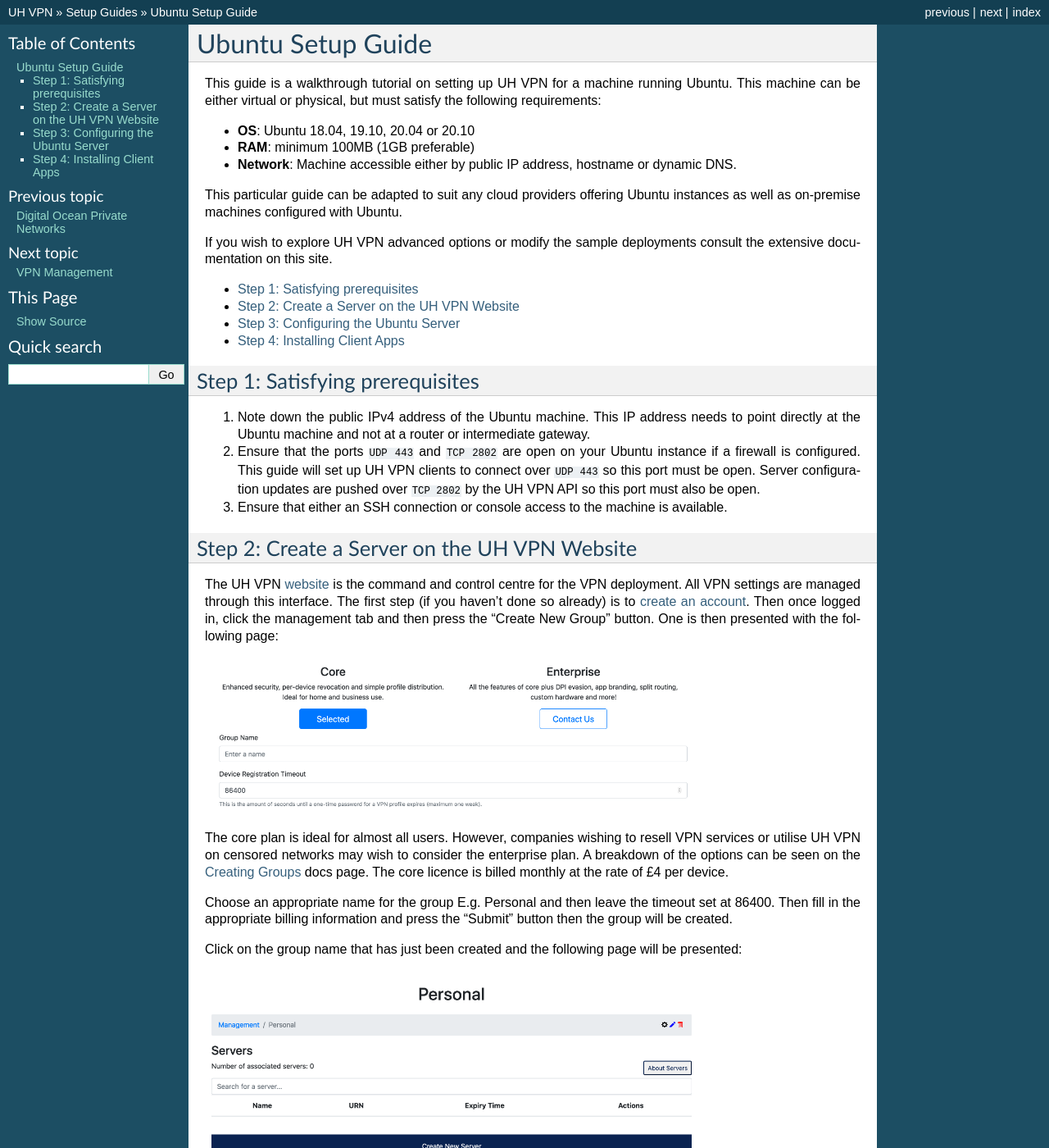
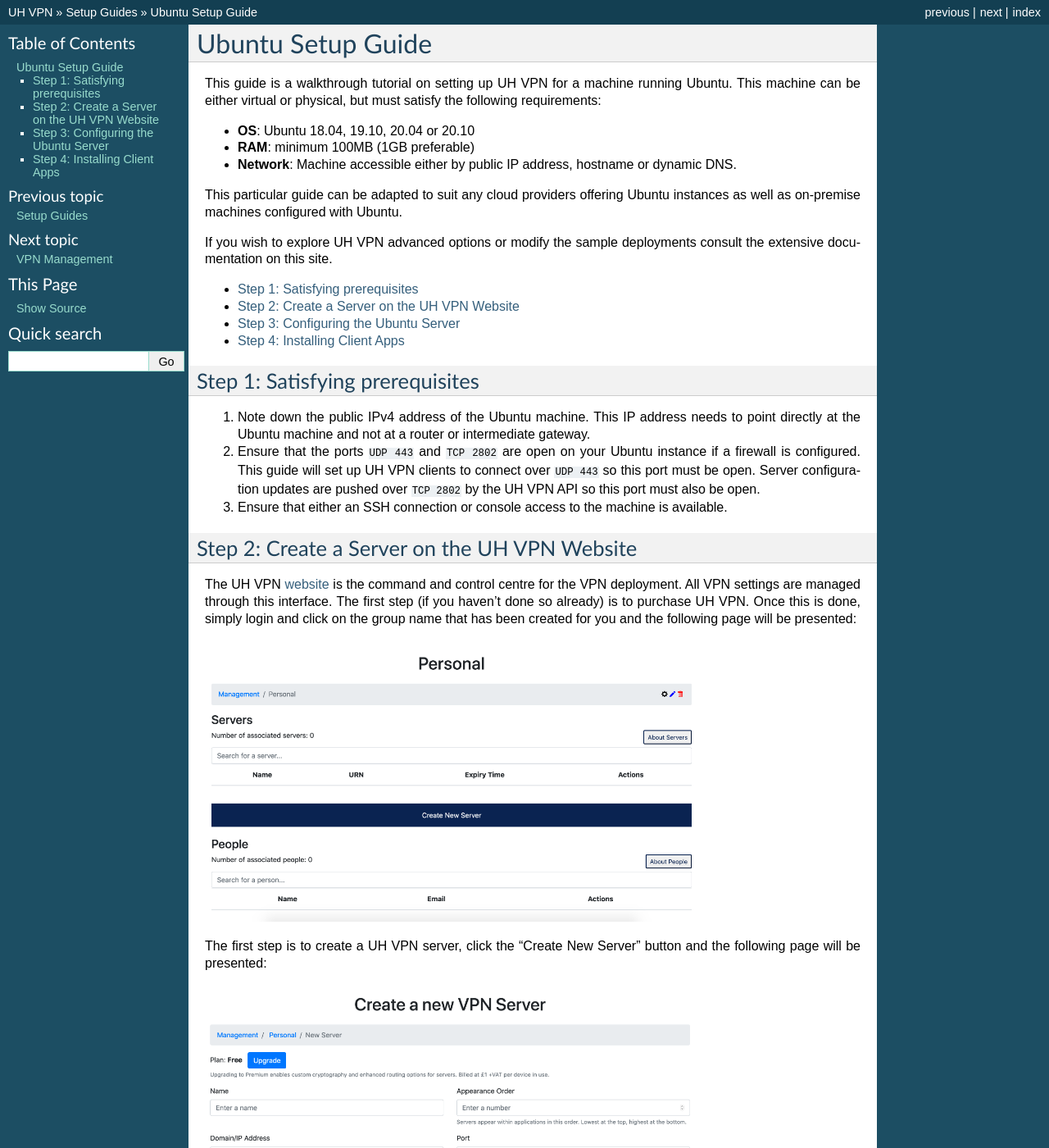
Before and after one commit to ultrahorizon/UH-VPN-Docs, a Sphinx documentation site: the page built from source/setup-guides/ubuntu.rst, in a window 1280 px wide and 1400 px high. Shown: the whole window at 82% size. Built offline with Sphinx 7.4.7, drawn with Linux system fonts in a browser that asks for light colours.

Commit message:
Update documentation to prepare for enterprise transition

```diff
--- a/source/setup-guides/index.rst
+++ b/source/setup-guides/index.rst
@@ -11,5 +11,4 @@
 ..  toctree::
     :maxdepth: 1
 
-    Digital Ocean (Very Easy) <digital-ocean/index>
-    Ubuntu (Easy) <ubuntu>
+    Ubuntu <ubuntu>
--- a/source/setup-guides/ubuntu.rst
+++ b/source/setup-guides/ubuntu.rst
@@ -38,26 +38,12 @@
 
 The UH VPN `website`_ is the command and control centre for the VPN deployment. All VPN settings
 are managed through this interface. The first step (if you haven't done so already) is to
-`create an account`_. Then once logged in, click the management tab and then press the
-"Create New Group" button. One is then presented with the following page:
-
-.. image:: /_static/setup-guides/create-group.png
-  :width: 600
-  :alt: Create Group Page
-
-The core plan is ideal for almost all users. However, companies wishing to resell VPN services or
-utilise UH VPN on censored networks may wish to consider the enterprise plan.
-A breakdown of the options can be seen on the `Creating Groups`_ docs page.
-The core licence is billed monthly at the rate of £4 per device.
-
-Choose an appropriate name for the group E.g. Personal and then leave the timeout set at 86400.
-Then fill in the appropriate billing information and press the "Submit" button then the group will be created.
-
-Click on the group name that has just been created and the following page will be presented:
+purchase UH VPN. Once this is done, simply login and click on the group name that has
+been created for you and the following page will be presented:
 
 .. image:: /_static/setup-guides/group-page.png
   :width: 600
-  :alt: Group Page
+  :alt: Group Pager
 
 The first step is to create a UH VPN server, click the "Create New Server" button and the following
 page will be presented:
@@ -208,7 +194,6 @@
 
 .. _installation instructions: servers/installation.html
 .. _website: https://uh-vpn.com
-.. _create an account: https://uh-vpn.com/auth/signup
 .. _Creating Groups: ../website/groups/creating.html
 .. _server creation docs page: ../website/servers/creating.html
 .. |key_icon| image:: /_static/icons/key.svg
```
Also changed, not shown: source/website/groups/creating.rst (+3 -17 lines), source/website/groups/deleting.rst (+3 -7 lines).
